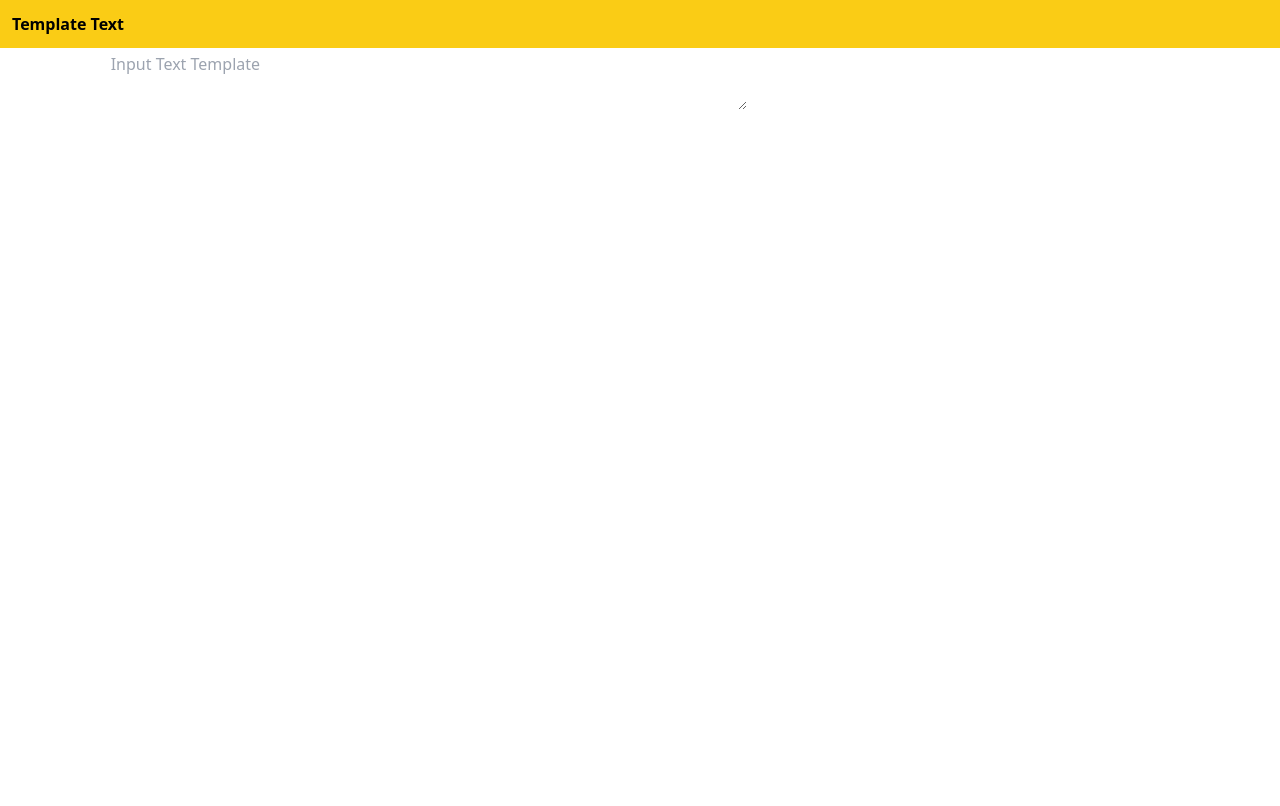
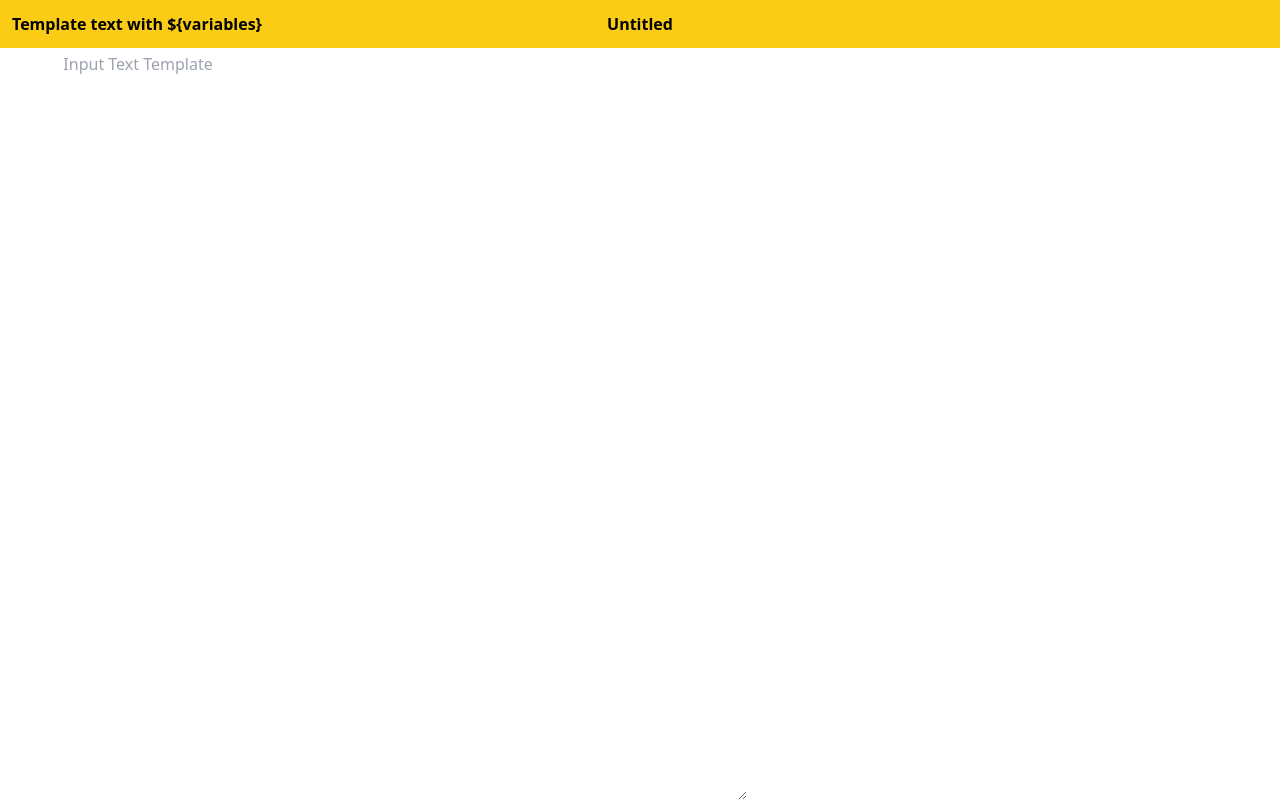
Before and after one commit to gtoshinakano/web-template-string, a React (Vite) app: page / in a window 1280 px wide. Built offline with nearby package versions, Linux system fonts and the light colour scheme.

Commit message:
style stage

```diff
--- a/src/App.tsx
+++ b/src/App.tsx
@@ -5,7 +5,7 @@ import { NavMenu } from './NavMenu'
 
 function App() {
   return (
-    <main className="flex flex-col w-screen max-h-screen">
+    <main className="flex flex-col w-screen h-screen max-h-screen">
       <NavMenu />
       <MainStage />
     </main>)
--- a/src/MainStage.tsx
+++ b/src/MainStage.tsx
@@ -4,7 +4,7 @@ import { TemplateInput } from "./TemplateInput"
 
 export const MainStage = () => {
 
-  return <section className="flex w-full grow">
+  return <section className="flex w-full h-full">
     <SideMenu />
     <TemplateInput />
     <Output />
--- a/src/NavMenu.tsx
+++ b/src/NavMenu.tsx
@@ -1,4 +1,8 @@
 export const NavMenu = () => {
 
-  return <nav className="bg-yellow-400 w-full p-3 font font-semibold">Template Text</nav>
+  return <nav className="bg-yellow-400 w-full flex">
+    <h1 className="w-1/3 p-3 font font-semibold">{'Template text with ${variables}'}</h1>
+    <div className="w-1/3 p-3 font font-semibold text-center">Untitled</div>
+    <div className="w-1/3 p-3 font font-semibold text-right"></div>
+  </nav>
 }
--- a/src/TemplateInput.tsx
+++ b/src/TemplateInput.tsx
@@ -18,7 +18,7 @@ export const TemplateInput = () => {
 
   }
 
-  return (<div className="w-6/12">
+  return (<div className="w-6/12 grow">
     <textarea className="h-full w-full p-1" placeholder="Input Text Template" onChange={handleInputChange} value={input} />
   </div>)
 }
--- a/src/store/PreviousTemplates.tsx
+++ b/src/store/SavedTemplates.tsx
@@ -2,28 +2,25 @@ import { create } from "zustand";
 import { persist } from "zustand/middleware";
 
 interface TemplateTextStore {
-  input: string;
-  variables: Map<string, string>;
+  selectedTemplate: string;
+  savedTemplates: Record<string, string>;
   singleChange: (key: keyof TemplateTextStore, value: string | Map<string, string> | string[]) => void;
-  setVariables: (key: string, value: string) => void;
-  currentKeys: string[]
+  saveTemplate: (templateKey: string, text: string ) => void;
 }
 
 export const useTemplateStore = create<TemplateTextStore>()(
   persist(
     (set) => ({
-      input: "",
-      output: "",
-      variables: new Map<string, string>(),
-      currentKeys: [],
+      selectedTemplate: "",
+      savedTemplates: {},
       singleChange: (key, value) =>
         set((state) => ({ ...state, [key]: value })),
-      setVariables: (key, value) =>
+      saveTemplate: (templateKey, text) => {
         set((state) => {
-          const newMap = state.variables || new Map()
-          newMap.set(key, value)
-          return ({ ...state, variables: newMap })
-        }),
+          const savedTemplates = { ...state.savedTemplates, [templateKey]: text }
+          return { ...state, savedTemplates}
+        })
+      },
     }),
     {
       name: "template-text-storage",
--- a/src/store/TemplateStore.tsx
+++ b/src/store/TemplateStore.tsx
@@ -12,7 +12,6 @@ export const useTemplateStore = create<TemplateTextStore>()(
 
     (set) => ({
       input: "",
-      output: "",
       variables: new Map<string, string>(),
       currentKeys: [],
       singleChange: (key, value) =>
```
